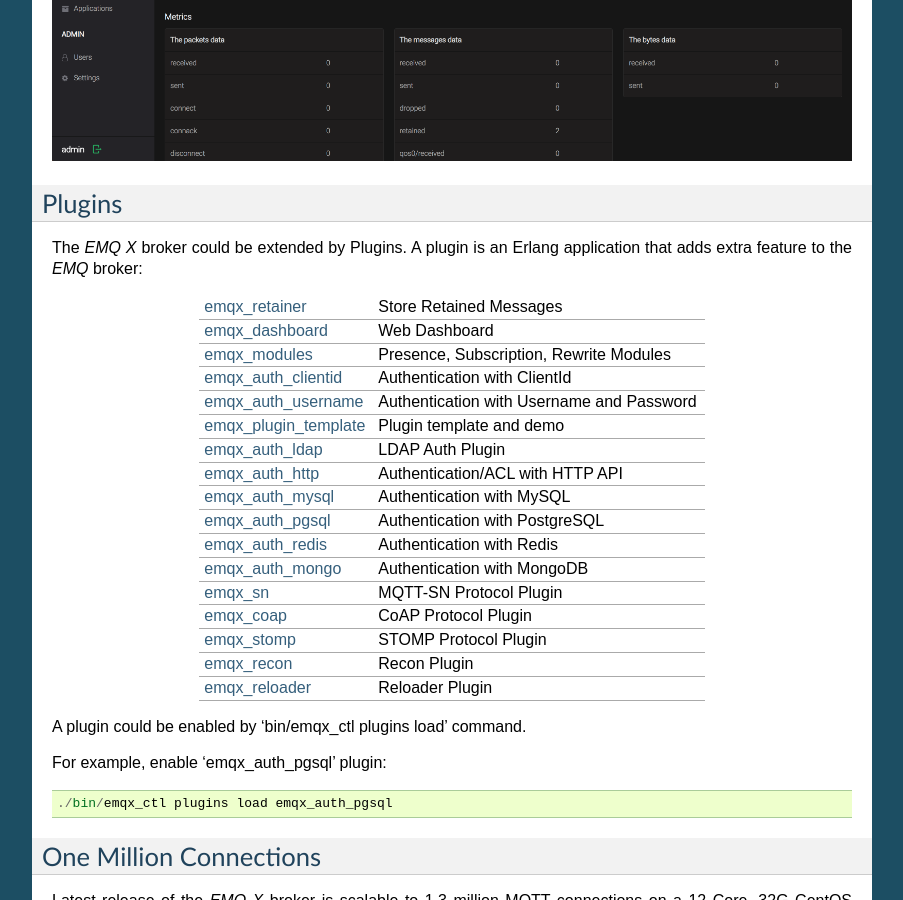
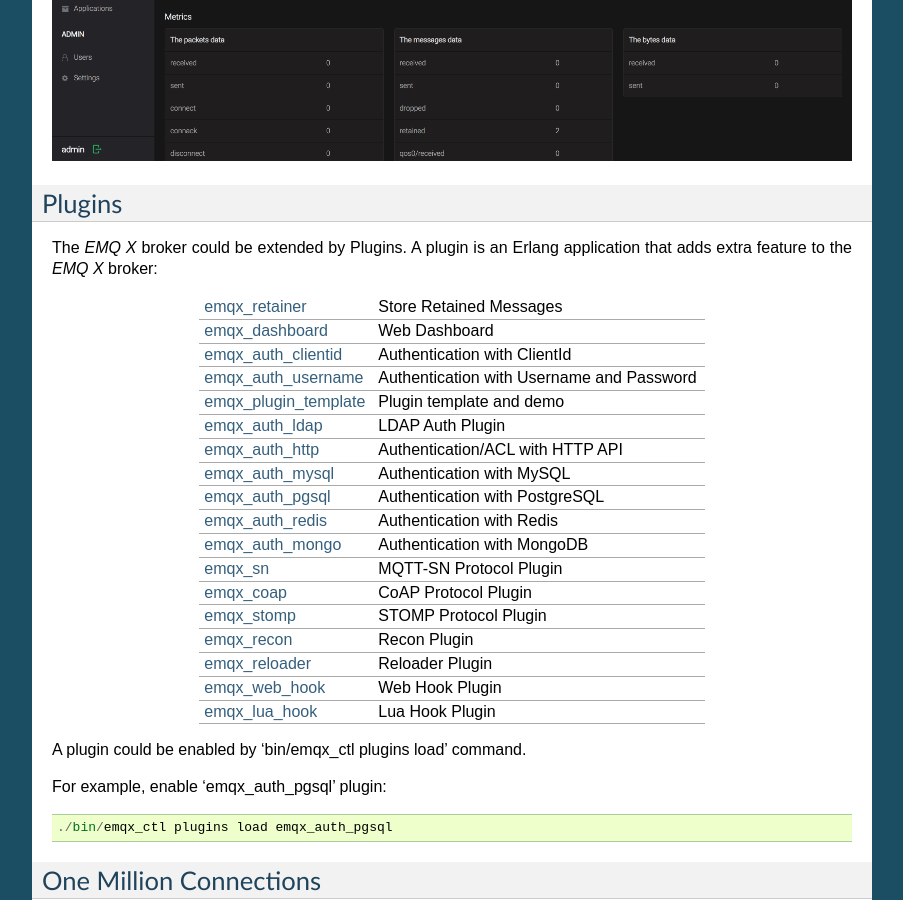
Before and after one commit to emqxarchive/emqx-docs-en, a Sphinx documentation site: the page built from source/getstarted.rst, in a window 1280 px wide and 900 px high, scrolled down 2249 px. Shown: the whole window, without its empty margins (198-1101 px from the left). Built offline with Sphinx 7.4.7, drawn with Linux system fonts in a browser that asks for light colours.

Commit message:
Update plugins list

```diff
--- a/source/getstarted.rst
+++ b/source/getstarted.rst
@@ -113,14 +113,12 @@
 Plugins
 -------
 
-The *EMQ X* broker could be extended by Plugins.  A plugin is an Erlang application that adds extra feature to the *EMQ* broker:
+The *EMQ X* broker could be extended by Plugins.  A plugin is an Erlang application that adds extra feature to the *EMQ X* broker:
 
 +-------------------------+--------------------------------------------+
 | `emqx_retainer`_        | Store Retained Messages                    |
 +-------------------------+--------------------------------------------+
 | `emqx_dashboard`_       | Web Dashboard                              |
-+-------------------------+--------------------------------------------+
-| `emqx_modules`_         | Presence, Subscription, Rewrite Modules    |
 +-------------------------+--------------------------------------------+
 | `emqx_auth_clientid`_   | Authentication with ClientId               |
 +-------------------------+--------------------------------------------+
@@ -149,6 +147,10 @@
 | `emqx_recon`_           | Recon Plugin                               |
 +-------------------------+--------------------------------------------+
 | `emqx_reloader`_        | Reloader Plugin                            |
++-------------------------+--------------------------------------------+
+| `emqx_web_hook`_        | Web Hook Plugin                            |
++-------------------------+--------------------------------------------+
+| `emqx_lua_hook`_        | Lua Hook Plugin                            |
 +-------------------------+--------------------------------------------+
 
 A plugin could be enabled by 'bin/emqx_ctl plugins load' command.
@@ -253,8 +255,6 @@
 .. _emqx_plugin_template:  https://github.com/emqx/emqx-plugin-template
 .. _emqx_dashboard:        https://github.com/emqx/emqx-dashboard
 .. _emqx_retainer:         https://github.com/emqx/emqx-retainer
-.. _emqx_modules:          https://github.com/emqx/emqx-modules
-.. _emqx_mod_rewrite:      https://github.com/emqx/emqx-mod-rewrite
 .. _emqx_auth_clientid:    https://github.com/emqx/emqx-auth-clientid
 .. _emqx_auth_username:    https://github.com/emqx/emqx-auth-username
 .. _emqx_auth_ldap:        https://github.com/emqx/emqx-auth-ldap
@@ -268,6 +268,5 @@
 .. _emqx_recon:            https://github.com/emqx/emqx-recon
 .. _emqx_sn:               https://github.com/emqx/emqx-sn
 .. _emqx_coap:             https://github.com/emqx/emqx-coap
-.. _emqx_mod_retainer:     https://github.com/emqx/emqx-mod-retainer
-.. _emqx_mod_presence:     https://github.com/emqx/emqx-mod-presence
-.. _emqx_mod_subscription: https://github.com/emqx/emqx-mod-subscription
+.. _emqx_web_hook:         https://github.com/emqx/emqx-web-hook
+.. _emqx_lua_hook:         https://github.com/emqx/emqx-lua-hook
```
